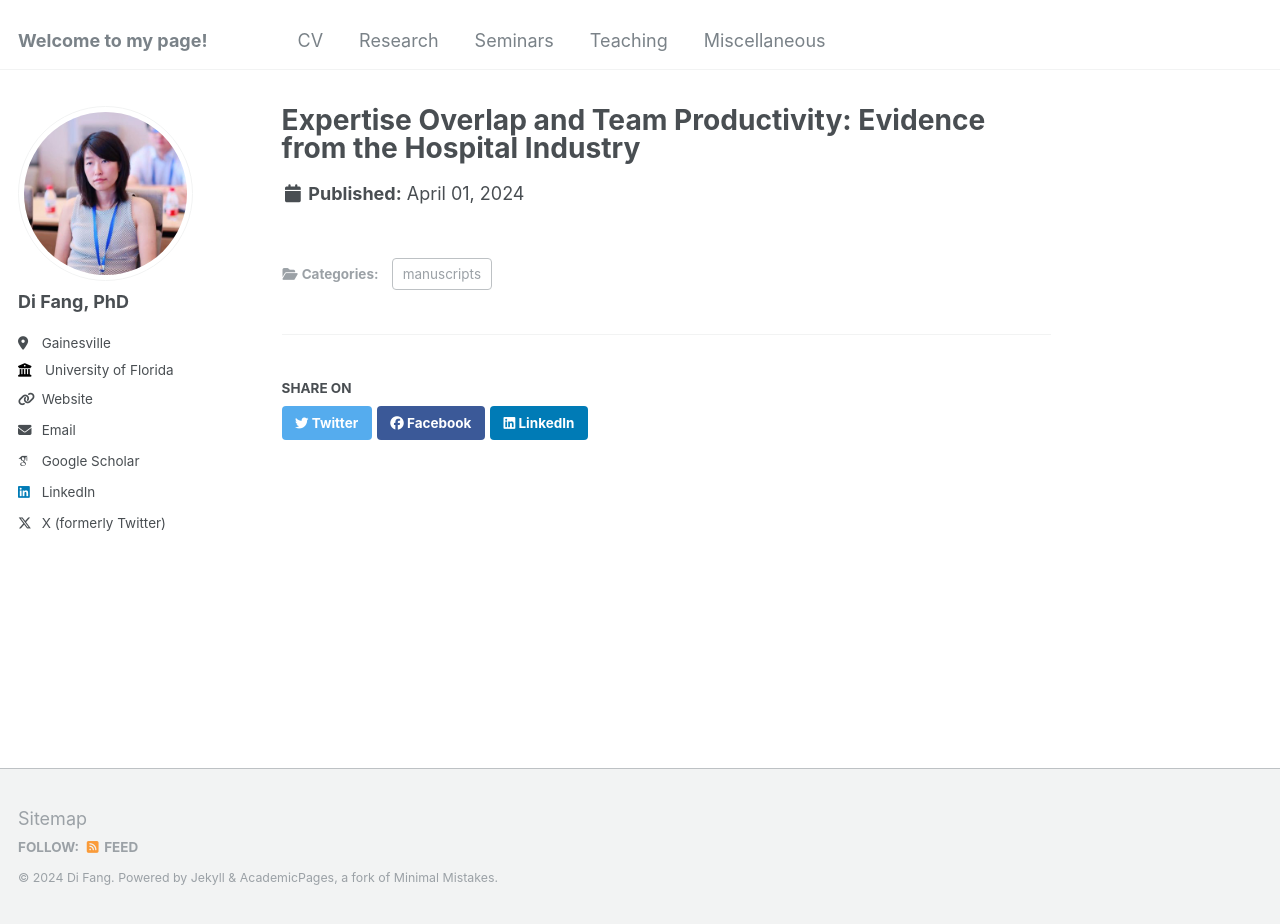
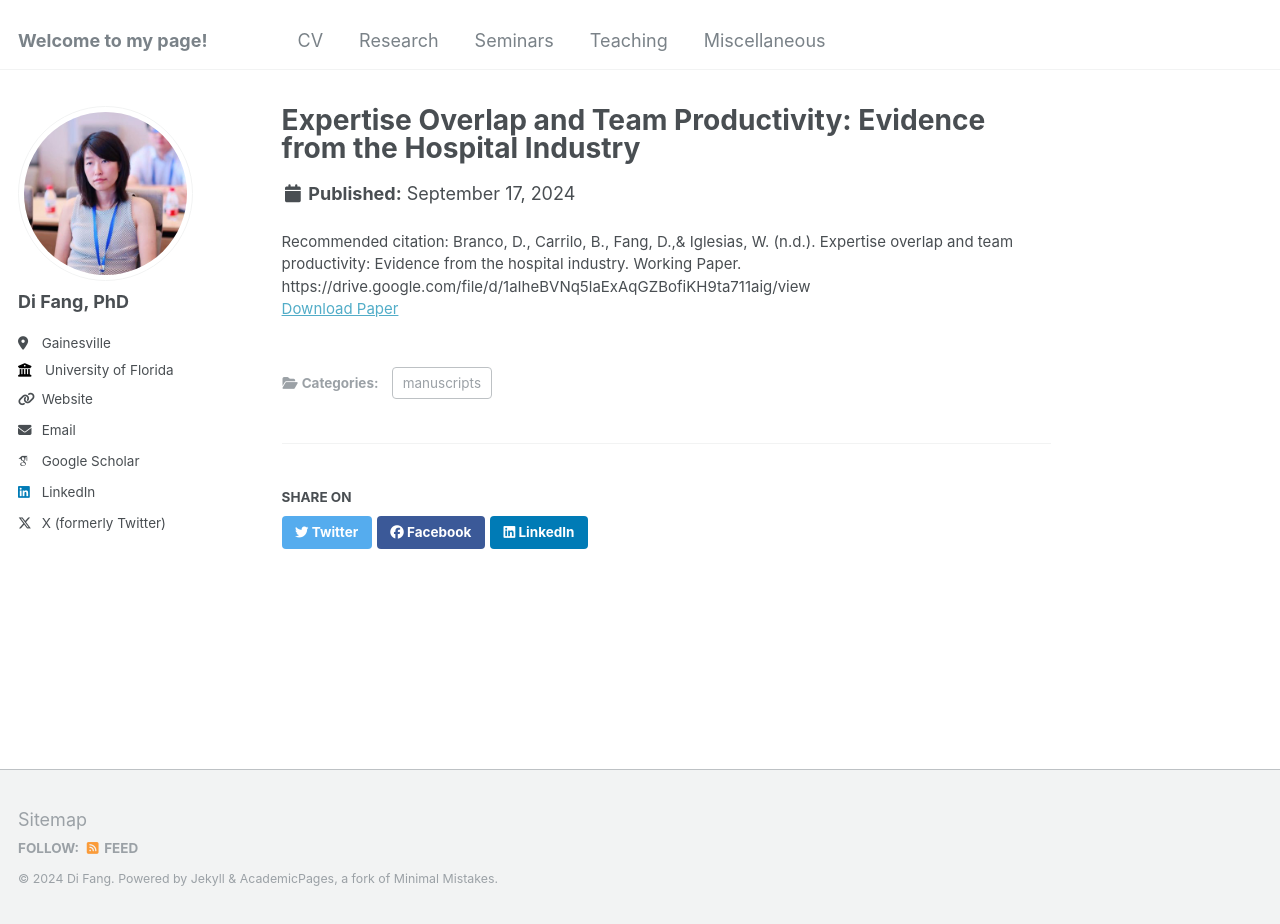
Before and after one commit to fangdi2009/mypage, a Jekyll site: the page built from _publications/wp1.md, in a window 1280 px wide and 924 px high. Built offline with Jekyll 4.4.1, drawn with Linux system fonts in a browser that asks for light colours; some web fonts are replaced.

Commit message:
Update wp1.md

```diff
--- a/_publications/wp1.md
+++ b/_publications/wp1.md
@@ -4,8 +4,8 @@ collection: publications
 category: manuscripts
 permalink: 'https://drive.google.com/file/d/1aIheBVNq5laExAqGZBofiKH9ta711aig/view'
 excerpt: 'with Danyelle Branco, Bladimir Carrilo and Wilman Iglesias'
-date: 2024-04-01
+#date: 2024-04-01
 #venue: 'GitHub Journal of Bugs'
 paperurl: 'https://drive.google.com/file/d/1aIheBVNq5laExAqGZBofiKH9ta711aig/view'
-#citation: 'with Danyelle Branco, Bladimir Carrilo and Wilman Iglesias'
+citation: 'Branco, D., Carrilo, B., Fang, D.,& Iglesias, W. (n.d.). Expertise overlap and team productivity: Evidence from the hospital industry. Working Paper. https://drive.google.com/file/d/1aIheBVNq5laExAqGZBofiKH9ta711aig/view'
 ---
```
